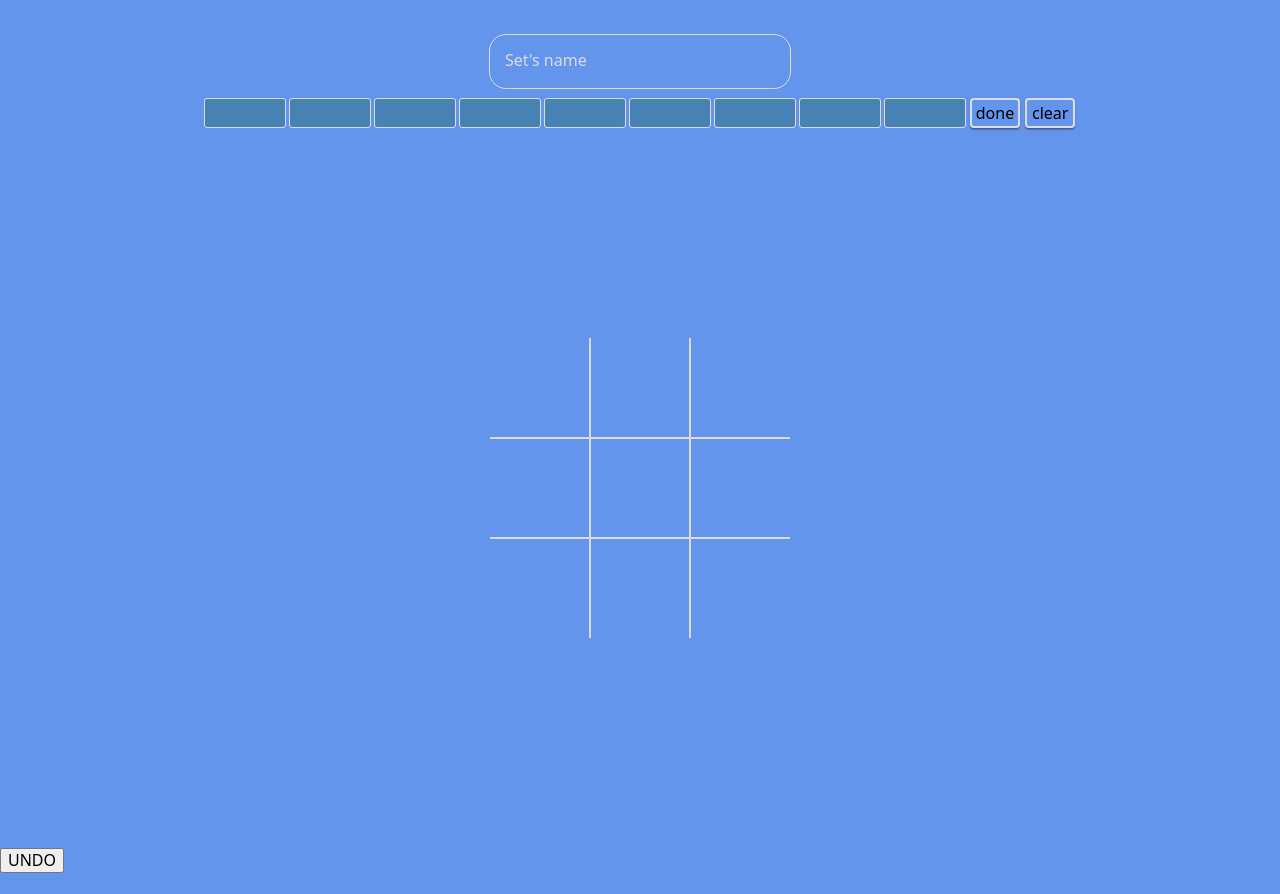
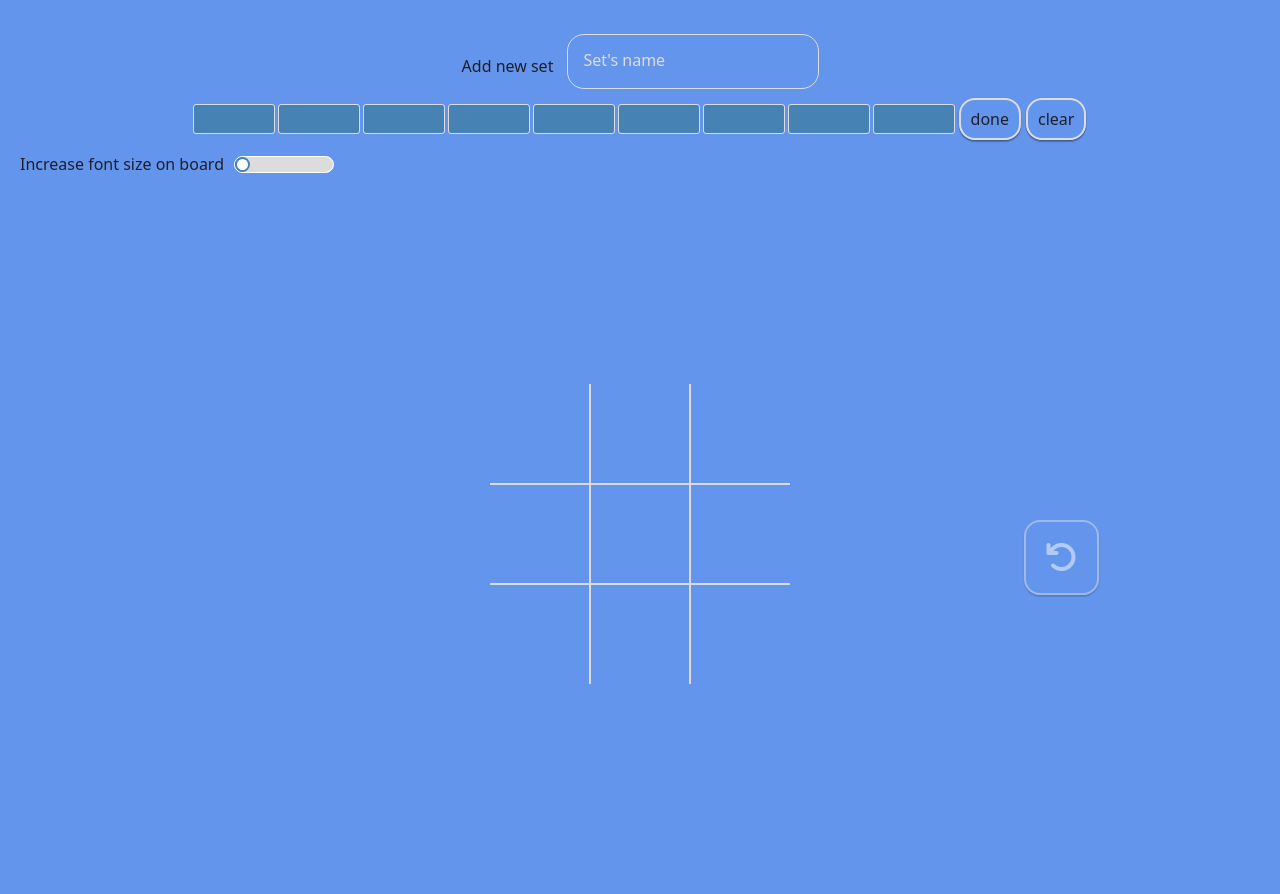
Before and after one commit to Valeriia-Livinska/tic-tac-toe-hearts, a website built with Vite: page index.html in a window 1280 px wide. Before the commit the page ends 873 px from the top, so only its background shows below. Built offline with nearby package versions, Linux system fonts and the light colour scheme.

Commit message:
style undo and add font changer

```diff
--- a/index.html
+++ b/index.html
@@ -3,6 +3,10 @@
   <head>
     <meta charset="UTF-8" />
     <meta name="viewport" content="width=device-width, initial-scale=1.0" />
+    <link
+      rel="stylesheet"
+      href="https://cdnjs.cloudflare.com/ajax/libs/font-awesome/6.4.2/css/all.min.css"
+    />
     <link rel="preconnect" href="https://fonts.googleapis.com" />
     <link rel="preconnect" href="https://fonts.gstatic.com" crossorigin />
     <link
@@ -20,10 +24,15 @@
   <body>
     <header class="header">
       <form action="" autocomplete="off" class="input-form" id="inputForm">
-        <fieldset class="sets-name">
-          <input type="text" data-sets-name name="sets-name" required />
-          <label for="sets-name" id="sets-name" class="sets-name-label">Set's name</label>
-        </fieldset>
+        <div class="set-name-wrapper">
+          <p>Add new set</p>
+          <fieldset class="sets-name">
+            <input type="text" data-sets-name name="sets-name" required />
+            <label for="sets-name" id="sets-name" class="sets-name-label"
+              >Set's name</label
+            >
+          </fieldset>
+        </div>
         <fieldset class="set-words">
           <input type="text" data-cell-value name="cell-value" />
           <input type="text" data-cell-value name="cell-value" />
@@ -38,6 +47,17 @@
           <button type="button" id="clearButton">clear</button>
         </fieldset>
       </form>
+      <div class="font-control-wrapper">
+        <label for="fontSizeControl">Increase font size on board</label>
+        <input
+          id="fontSizeControl"
+          type="range"
+          name="fontSizeControl"
+          min="18"
+          max="28"
+          value="18"
+        />
+      </div>
     </header>
     <main>
       <div class="board" id="board">
@@ -51,7 +71,9 @@
         <div class="cell" data-cell id="7"></div>
         <div class="cell" data-cell id="8"></div>
       </div>
-      <button type="button" id="undoBtn">UNDO</button>
+      <button type="button" id="undoBtn" class="undo-button">
+        <i class="fa-solid fa-arrow-rotate-left fa-2xl"></i>
+      </button>
       <div class="winning-message" id="winningMessage">
         <div class="winning-message-text" data-winning-message-text></div>
         <button id="restartButton">Restart</button>
--- a/script.js
+++ b/script.js
@@ -17,6 +17,8 @@ const form = document.getElementById("inputForm");
 const inputElements = document.querySelectorAll("[data-cell-value]");
 const clearBtn = document.getElementById("clearButton");
 
+const sliderEl = document.getElementById("fontSizeControl");
+
 const cellElements = document.querySelectorAll("[data-cell]");
 const board = document.getElementById("board");
 const undoBtn = document.getElementById("undoBtn");
@@ -26,6 +28,7 @@ const winningMessageTextElement = document.querySelector(
 );
 const restartBtn = document.getElementById("restartButton");
 
+let themeSettings;
 let heartTurn;
 let wordsArr;
 let currentCell;
@@ -36,9 +39,11 @@ restartBtn.addEventListener("click", startGame);
 form.addEventListener("submit", handleDoneBtnClick);
 clearBtn.addEventListener("click", handleClear);
 undoBtn.addEventListener("click", handleUndo);
+sliderEl.addEventListener("input", onSliderInput);
 
 function startGame() {
   heartTurn = false;
+  undoBtn.disabled = true;
   cellElements.forEach((cell) => {
     cell.classList.remove(X_CLASS);
     cell.classList.remove(HEART_CLASS);
@@ -184,3 +189,9 @@ function handleUndo() {
   swapTurns();
   setBoardHoverClass();
 }
+
+function onSliderInput(event) {
+  cellElements.forEach((cell) => {
+    cell.style.fontSize = `${sliderEl.value}px`;
+  });
+}
--- a/styles.css
+++ b/styles.css
@@ -6,12 +6,14 @@
 }
 
 body {
+  color: #1f1f29;
   background-color: cornflowerblue;
 }
 
 h1,
 h2,
-fieldset {
+fieldset,
+p {
   margin: 0;
   padding: 0;
 }
@@ -23,18 +25,26 @@ fieldset {
 .input-form {
   display: flex;
   flex-direction: column;
+  margin-bottom: 15px;
+}
+
+.set-name-wrapper {
+  display: flex;
+  align-items: center;
+  justify-content: center;
+  gap: 15px;
 }
 
 .sets-name {
   position: relative;
   display: inline-block;
-  margin: 0 auto;
+  /* margin: 0 auto; */
   margin-bottom: 10px;
   border: none;
 }
 
 .sets-name [data-sets-name] {
-  width: 300px;
+  width: 250px;
   border-radius: 1rem;
   background: none;
   padding: 1rem;
@@ -80,15 +90,16 @@ fieldset {
 }
 
 .input-form button {
-  padding: 4px;
+  padding: 10px;
   display: flex;
   align-items: center;
   justify-content: center;
   min-width: 50px;
+  cursor: pointer;
+  color: #1f1f29;
   background-color: transparent;
-  cursor: pointer;
   border: 2px solid gainsboro;
-  border-radius: 4px;
+  border-radius: 16px;
   box-shadow: 0px 1px 3px rgba(0, 0, 0, 0.12), 0px 1px 1px rgba(0, 0, 0, 0.14),
     0px 2px 1px rgba(0, 0, 0, 0.2);
   transition: background-color var(--transition-duration) var(--cubic-bezier),
@@ -106,6 +117,57 @@ fieldset {
 #clearButton:hover,
 #clearButton:focus {
   background-color: gainsboro;
+}
+
+.font-control-wrapper {
+  display: flex;
+  align-items: center;
+  gap: 10px;
+}
+
+input[type="range"] {
+  -webkit-appearance: none;
+  appearance: none;
+  width: 100px;
+  cursor: pointer;
+  outline: none;
+  overflow: hidden;
+  border-radius: 16px;
+  border: 1px solid white;
+}
+
+/* Chrome, Safari, Opera, and Edge */
+input[type="range"]::-webkit-slider-runnable-track {
+  height: 15px;
+  background: gainsboro;
+  border-radius: 16px;
+}
+
+input[type="range"]::-webkit-slider-thumb {
+  -webkit-appearance: none;
+  appearance: none;
+  height: 15px;
+  width: 15px;
+  background-color: #fff;
+  border-radius: 50%;
+  border: 2px solid steelblue;
+  box-shadow: -407px 0 0 400px steelblue;
+}
+
+/* Firefox */
+input[type="range"]::-moz-range-track {
+  height: 15px;
+  background: gainsboro;
+  border-radius: 16px;
+}
+
+input[type="range"]::-moz-range-thumb {
+  height: 15px;
+  width: 15px;
+  background-color: #fff;
+  border-radius: 50%;
+  border: 2px solid steelblue;
+  box-shadow: -407px 0 0 400px steelblue;
 }
 
 .board {
@@ -128,9 +190,11 @@ fieldset {
   width: var(--cell-size);
   height: var(--cell-size);
   text-align: center;
-  color: dimgray;
+  color: #1f1f29;
+  font-size: 18px;
   border: 1px solid gainsboro;
   cursor: pointer;
+  overflow: hidden;
 }
 
 .cell:first-child,
@@ -220,6 +284,37 @@ fieldset {
   transform-origin: 10px 44px;
 }
 
+.undo-button {
+  position: absolute;
+  top: 65%;
+  left: 80%;
+  width: 75px;
+  height: 75px;
+  cursor: pointer;
+  color: white;
+  background: transparent;
+  border: 2px solid gainsboro;
+  border-radius: 16px;
+  box-shadow: 0px 1px 3px rgba(0, 0, 0, 0.12), 0px 1px 1px rgba(0, 0, 0, 0.14),
+    0px 2px 1px rgba(0, 0, 0, 0.2);
+  transition: background-color var(--transition-duration) var(--cubic-bezier),
+    box-shadow var(--transition-duration) var(--cubic-bezier),
+    border-color var(--transition-duration) var(--cubic-bezier);
+}
+
+.undo-button:hover,
+.undo-button:focus {
+  border: 2px solid dimgray;
+  background-color: gainsboro;
+  color: #1f1f29;
+  box-shadow: 0px 4px 4px rgba(0, 0, 0, 0.15);
+}
+
+.undo-button:disabled {
+  pointer-events: none;
+  opacity: 0.5;
+}
+
 .winning-message {
   display: none;
   position: fixed;
```
